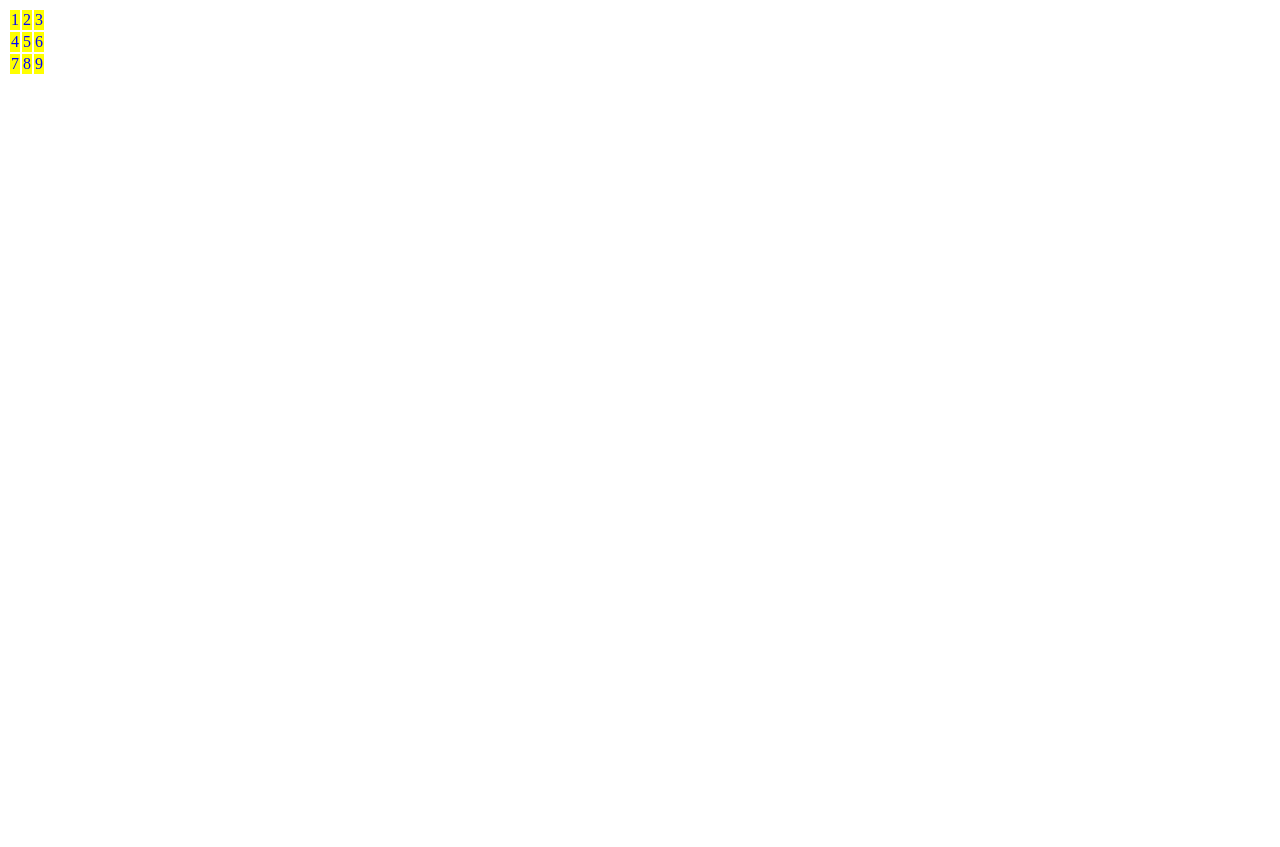
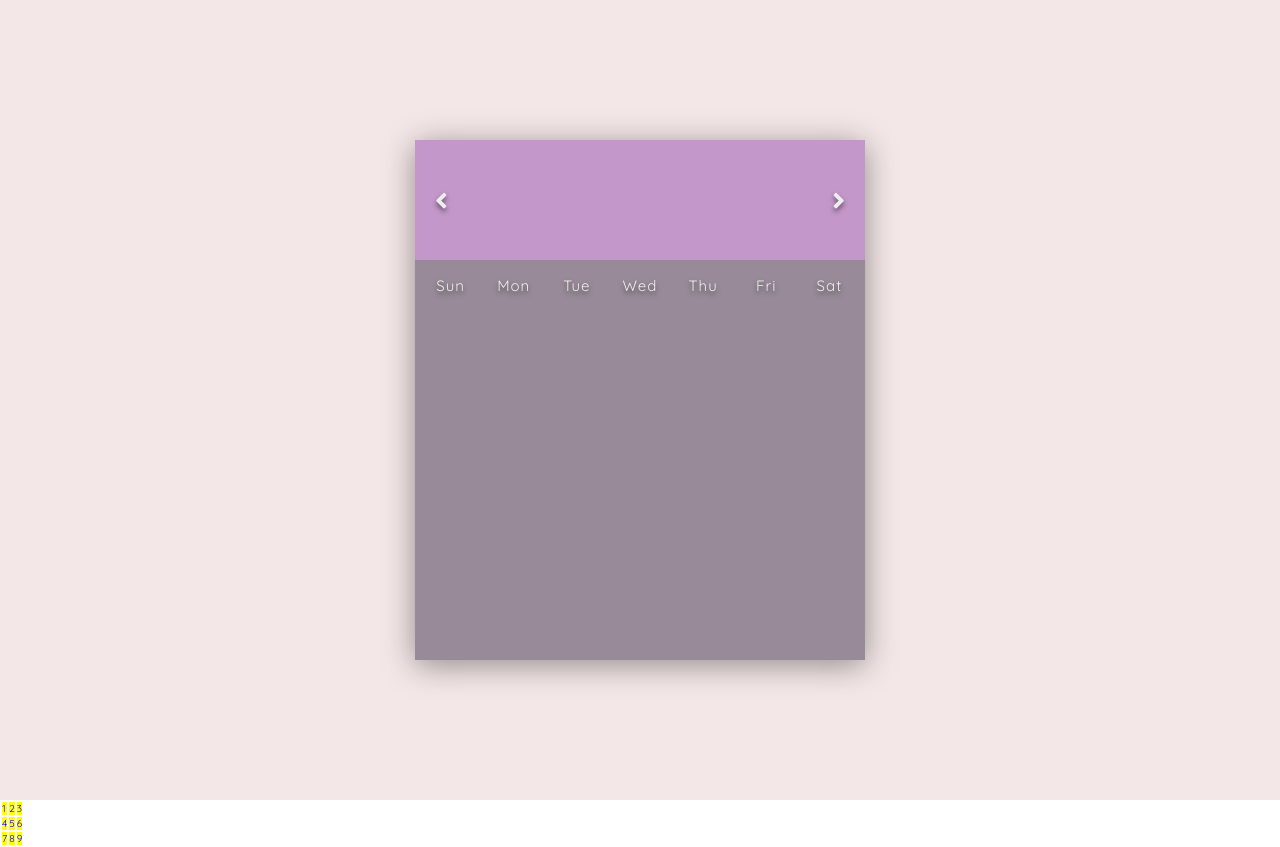
Before and after one commit to IraKarpova/calendar, a plain HTML site: page index.html in a window 1280 px wide. Before the commit the page ends 800 px from the top, so only its background shows below. Drawn offline with Linux system fonts and the light colour scheme.

Commit message:
pushing my css and html files

```diff
--- a/index.html
+++ b/index.html
@@ -1,14 +1,43 @@
 <!DOCTYPE html>
 <html lang="en">
-<head>
-  <meta charset="UTF-8">
-  <meta http-equiv="X-UA-Compatible" content="IE=edge">
-  <meta name="viewport" content="width=device-width, initial-scale=1.0">
-  <title>Document</title>
-</head>
-<body>
+  <head>
+    <meta charset="UTF-8" />
+    <meta name="viewport" content="width=device-width, initial-scale=1.0" />
+    <title>Calendar</title>
+    <link rel="stylesheet" href="style.css" />
+    <link
+      rel="stylesheet"
+      href="https://cdnjs.cloudflare.com/ajax/libs/font-awesome/5.13.0/css/all.min.css"
+    />
+    <link
+      href="https://fonts.googleapis.com/css2?family=Quicksand:wght@300;400;500;600;700&display=swap"
+      rel="stylesheet"
+    />
+  </head>
+  <body>
+    <div class="container">
+      <div class="calendar">
+        <div class="month">
+          <i class="fas fa-angle-left prev"></i>
+          <div class="date">
+            <h1></h1>
+            <p></p>
+          </div>
+          <i class="fas fa-angle-right next"></i>
+        </div>
+        <div class="weekdays">
+          <div>Sun</div>
+          <div>Mon</div>
+          <div>Tue</div>
+          <div>Wed</div>
+          <div>Thu</div>
+          <div>Fri</div>
+          <div>Sat</div>
+        </div>
+        <div class="days"></div>
+      </div>
+    </div>
 
-
-  <script type="text/javascript" src="index.js"></script>
-</body>
+    <script src="index.js"></script>
+  </body>
 </html>
--- /dev/null
+++ b/style.css
@@ -0,0 +1,109 @@
+* {
+    margin: 0;
+    padding: 0;
+    box-sizing: border-box;
+    font-family: "Quicksand", sans-serif;
+  }
+
+  html {
+    font-size: 62.5%;
+  }
+
+  .container {
+    width: 100%;
+    height: 100vh;
+    background-color: rgb(244, 231, 231);
+    color: #eee;
+    display: flex;
+    justify-content: center;
+    align-items: center;
+  }
+
+  .calendar {
+    width: 45rem;
+    height: 52rem;
+    background-color: #988a98;
+    box-shadow: 0 0.5rem 3rem rgba(0, 0, 0, 0.4);
+  }
+
+  .month {
+    width: 100%;
+    height: 12rem;
+    background-color: #c397c9;
+    display: flex;
+    justify-content: space-between;
+    align-items: center;
+    padding: 0 2rem;
+    text-align: center;
+    text-shadow: 0 0.3rem 0.5rem rgba(0, 0, 0, 0.5);
+  }
+
+  .month i {
+    font-size: 2.5rem;
+    cursor: pointer;
+  }
+
+  .month h1 {
+    font-size: 3rem;
+    font-weight: 400;
+    text-transform: uppercase;
+    letter-spacing: 0.2rem;
+    margin-bottom: 1rem;
+  }
+
+  .month p {
+    font-size: 1.6rem;
+  }
+
+  .weekdays {
+    width: 100%;
+    height: 5rem;
+    padding: 0 0.4rem;
+    display: flex;
+    align-items: center;
+  }
+
+  .weekdays div {
+    font-size: 1.5rem;
+    font-weight: 400;
+    letter-spacing: 0.1rem;
+    width: calc(44.2rem / 7);
+    display: flex;
+    justify-content: center;
+    align-items: center;
+    text-shadow: 0 0.3rem 0.5rem rgba(0, 0, 0, 0.5);
+  }
+
+  .days {
+    width: 100%;
+    display: flex;
+    flex-wrap: wrap;
+    padding: 0.2rem;
+  }
+
+  .days div {
+    font-size: 1.4rem;
+    margin: 0.3rem;
+    width: calc(40.2rem / 7);
+    height: 5rem;
+    display: flex;
+    justify-content: center;
+    align-items: center;
+    text-shadow: 0 0.3rem 0.5rem rgba(0, 0, 0, 0.5);
+    transition: background-color 0.2s;
+  }
+
+  .days div:hover:not(.today) {
+    background-color: #262626;
+    border: 0.2rem solid #777;
+    cursor: pointer;
+  }
+
+  .prev-date,
+  .next-date {
+    opacity: 0.5;
+  }
+
+  .today {
+    background-color: #c397c9;
+  }
```
